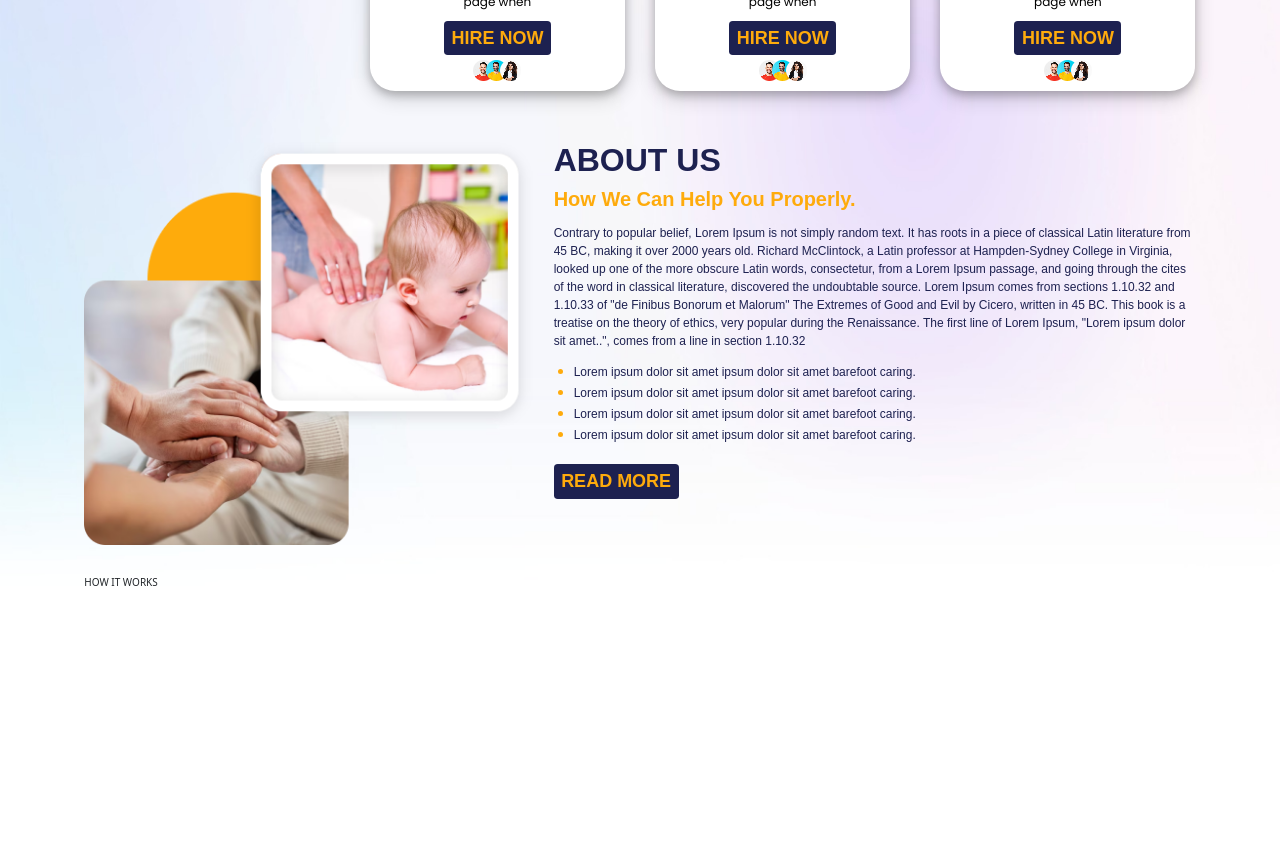
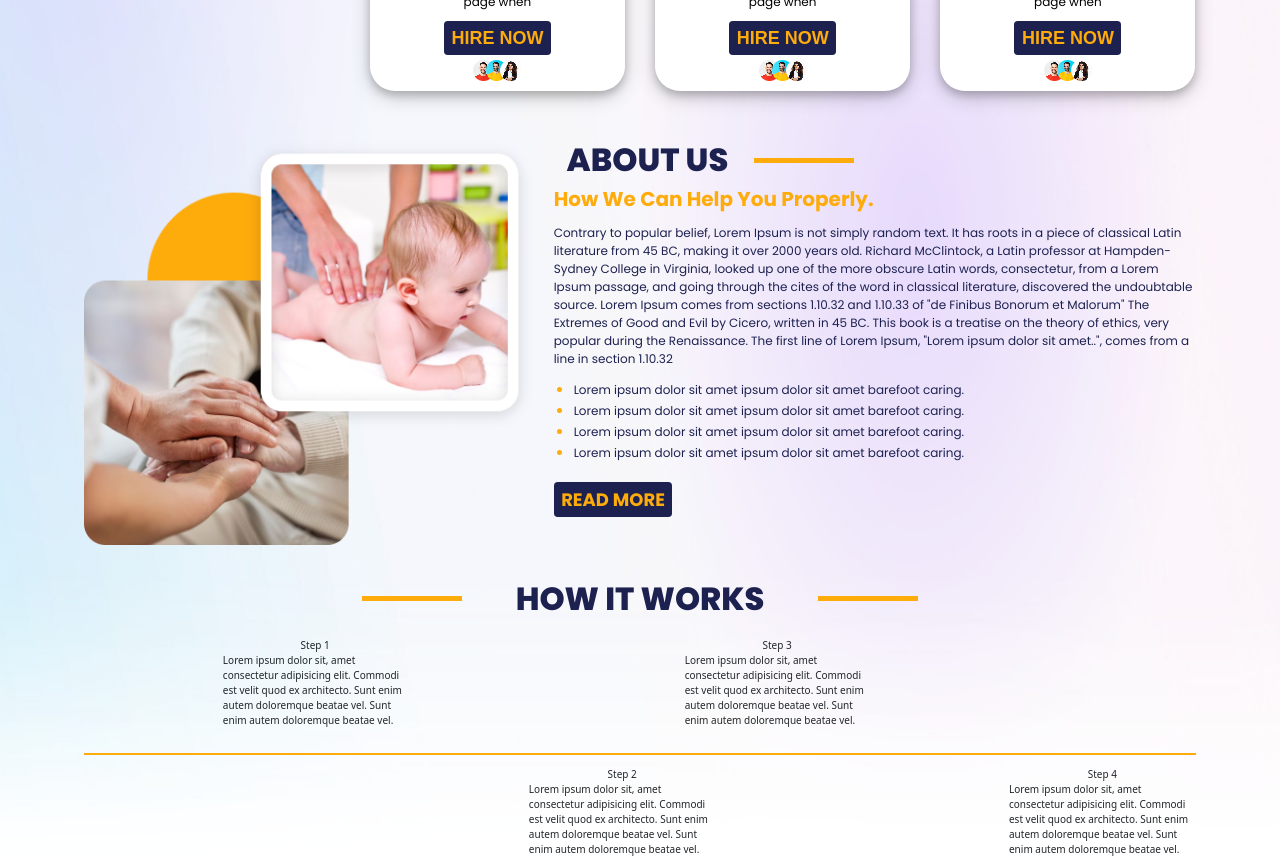
Before and after one commit to nagraj98433/Website24_1, a React (Vite) app: page / in a window 1280 px wide. Shown: the part 440-1297 px from the top of the page. Before the commit the page ends 1030 px from the top, so only its background shows below. Built offline with nearby package versions, Linux system fonts and the light colour scheme.

Commit message:
added func

```diff
--- a/src/All styles/AboutUS.css
+++ b/src/All styles/AboutUS.css
@@ -1,50 +1,50 @@
-html{
+html {
   font-size: 62.5%;
 }
-.AboutUS_Img_container{
+.AboutUS_Img_container {
   width: 100%;
   height: auto;
 }
-.AboutUS_Img_container img{
+.AboutUS_Img_container img {
   width: 100%;
   height: auto;
 }
-.AboutUs_header{
-    font-family: "poppinse",sans-serif;
+.AboutUs_header {
+  font-family: "poppins", sans-serif;
   font-size: 3.2rem;
   font-weight: 800;
   color: #1d2150;
 }
-.AboutUs_SuBheader{
-    font-family: "poppinse",sans-serif;
+.AboutUs_SuBheader {
+  font-family: "poppins", sans-serif;
   font-size: 2rem;
   font-weight: 700;
   color: #feab0c;
 }
-.AboutUs_Regular_content{
-    font-family: "poppinse",sans-serif;
+.AboutUs_Regular_content {
+  font-family: "poppins", sans-serif;
   font-size: 1.2rem;
   font-weight: 400;
   color: #1d2150;
 }
-.AboutUs_Regular_List{
-    font-family: "poppinse",sans-serif;
+.AboutUs_Regular_List {
+  font-family: "poppins", sans-serif;
   font-size: 1.2rem;
   font-weight: 400;
   color: #1d2150;
 }
-.AboutUs_Btn_container button{
-    font-family: "poppinse",sans-serif;
+.AboutUs_Btn_container button {
+  font-family: "poppins", sans-serif;
   font-size: 1.8rem;
   font-weight: 700;
   background-color: #1d2150 !important;
   color: #feab0c;
   border: none !important;
 }
-.btn:first-child:active{
+.btn:first-child:active {
   color: #feab0c !important;
 }
-.btn:hover{
+.btn:hover {
   color: #feab0c !important;
 }
 ul li::marker {
@@ -52,34 +52,34 @@
   font-size: 15px;
 }
 
-  @media screen and (min-width:706px) and (max-width:767.9px) {
-    .container{
+@media screen and (min-width: 706px) and (max-width: 767.9px) {
+  .container {
     max-width: 100% !important;
   }
 }
-  @media screen and (min-width:300px) and (max-width:705px) {
-    .SM_ImgHide{
+@media screen and (min-width: 300px) and (max-width: 705px) {
+  .SM_ImgHide {
     display: none;
   }
-    .SMWidth_100{
+  .SMWidth_100 {
     width: 100% !important;
   }
 }
-  @media screen and (min-width:705px) and (max-width:786px) {
-    .AboutUs_header{
+@media screen and (min-width: 705px) and (max-width: 786px) {
+  .AboutUs_header {
     font-size: 3.9vw;
   }
 }
-  @media screen and (min-width:300px) and (max-width:576px) {
-   .AboutUs_Btn_container{
+@media screen and (min-width: 300px) and (max-width: 576px) {
+  .AboutUs_Btn_container {
     text-align: center;
   }
-   .AboutUs_Btn_container button{
+  .AboutUs_Btn_container button {
     font-size: 1.2rem;
   }
 }
-  @media screen and (min-width:300px) and (max-width:360px) {
-    .AboutUs_SuBheader{
+@media screen and (min-width: 300px) and (max-width: 360px) {
+  .AboutUs_SuBheader {
     font-size: 5vw;
   }
 }
--- a/src/All styles/How_It_Works.css
+++ b/src/All styles/How_It_Works.css
@@ -0,0 +1,49 @@
+html {
+  font-size: 62.5%;
+}
+.text_lines_container {
+  display: flex;
+  justify-content: space-between;
+  width: 50%;
+}
+.text_lines_container div:nth-child(2) {
+  font-family: "poppins", sans-serif;
+  font-weight: 900;
+  font-size: 3.2rem;
+  color: #1d2150;
+}
+hr {
+  border: none !important;
+  border-bottom: 5px solid #feab0c !important;
+  opacity: 1 !important;
+  width: 10rem;
+}
+.line_left {
+  display: flex;
+  align-items: center;
+}
+.content_left_right_container {
+  width: 20%;
+}
+.content_left_right_container1 {
+  width: 28%;
+}
+.HowItworks_content_container {
+  display: flex;
+  justify-content: space-around;
+}
+.bottom_line hr {
+  border: none !important;
+  border-bottom: 2px solid #feab0c !important;
+  opacity: 1 !important;
+  width: 100%;
+}
+.Combine_center {
+  display: flex;
+  justify-content: space-evenly;
+}
+.HowItworks_content_container1 {
+  width: 60%;
+  display: flex;
+  justify-content: space-between;
+}
--- a/src/HomePage/AboutUS/AboutUS.jsx
+++ b/src/HomePage/AboutUS/AboutUS.jsx
@@ -16,11 +16,12 @@
 						<div className="col-7 SMWidth_100">
 							<div className="row">
 								<div className="col-auto col-sm-6 col-md-6 col-lg-6 col-xl-6">
+									<div className='d-flex justify-content-around'>
 										<div className='AboutUs_header'>ABOUT US</div>
+										<div className="line_right line_left"><hr /></div>
 									</div>
-										<div className="col-auto col-sm-6 col-md-6 col-lg-6 col-xl-6">
-                      <div className='Line'></div>
 								</div>
+
 							</div>
 							<div className="row">
 								<div className="col-12">
--- a/src/HomePage/How_It_Works/How_It_Works.jsx
+++ b/src/HomePage/How_It_Works/How_It_Works.jsx
@@ -7,26 +7,57 @@
       <div className="Main_container mt-5">
         <div className="container">
           <div className="row">
-            <div className="col-12">
-              <div>HOW IT WORKS</div>
+            <div className="col-12 d-flex justify-content-center">
+              <div className="text_lines_container">
+                <div className="line_left"><hr /></div>
+                <div>HOW IT WORKS</div>
+                <div className="line_right line_left"><hr /></div>
+              </div>
             </div>
 
           </div>
-          <div className="row">
-            <div className="col-6">
-
-            </div>
-            <div className="col-6">
-
+          <div className="row mt-4">
+            <div className="col-10">
+              <div className="HowItworks_content_container">
+                <div className="content_left_right_container">
+                  <div className="text-center">
+                    Step 1
+                  </div>
+                  <div className="">Lorem ipsum dolor sit, amet consectetur adipisicing elit. Commodi est velit quod ex architecto. Sunt enim autem doloremque beatae vel. Sunt enim autem doloremque beatae vel.</div>
+                </div>
+                <div className="content_left_right_container">
+                  <div className="text-center">
+                    Step 3
+                  </div>
+                  <div>Lorem ipsum dolor sit, amet consectetur adipisicing elit. Commodi est velit quod ex architecto. Sunt enim autem doloremque beatae vel. Sunt enim autem doloremque beatae vel.</div>
+                </div>
+              </div>
             </div>
 
           </div>
-          <div className="row">
-            <div className="col-6">
+          <div className="row mt-4">
+            <div className="bottom_line"><hr /></div>
+          </div>
 
-            </div>
-            <div className="col-6">
 
+          <div className="row mt-1">
+            <div className="col-12">
+              <div className="d-flex justify-content-end">
+                <div className="HowItworks_content_container1">
+                  <div className="content_left_right_container1">
+                    <div className="text-center">
+                      Step 2
+                    </div>
+                    <div className="">Lorem ipsum dolor sit, amet consectetur adipisicing elit. Commodi est velit quod ex architecto. Sunt enim autem doloremque beatae vel. Sunt enim autem doloremque beatae vel.</div>
+                  </div>
+                  <div className="content_left_right_container1">
+                    <div className="text-center">
+                      Step 4
+                    </div>
+                    <div className="">Lorem ipsum dolor sit, amet consectetur adipisicing elit. Commodi est velit quod ex architecto. Sunt enim autem doloremque beatae vel. Sunt enim autem doloremque beatae vel.</div>
+                  </div>
+                </div>
+              </div>
             </div>
 
           </div>
```
Lines whose indentation alone changed are shown as unchanged.
